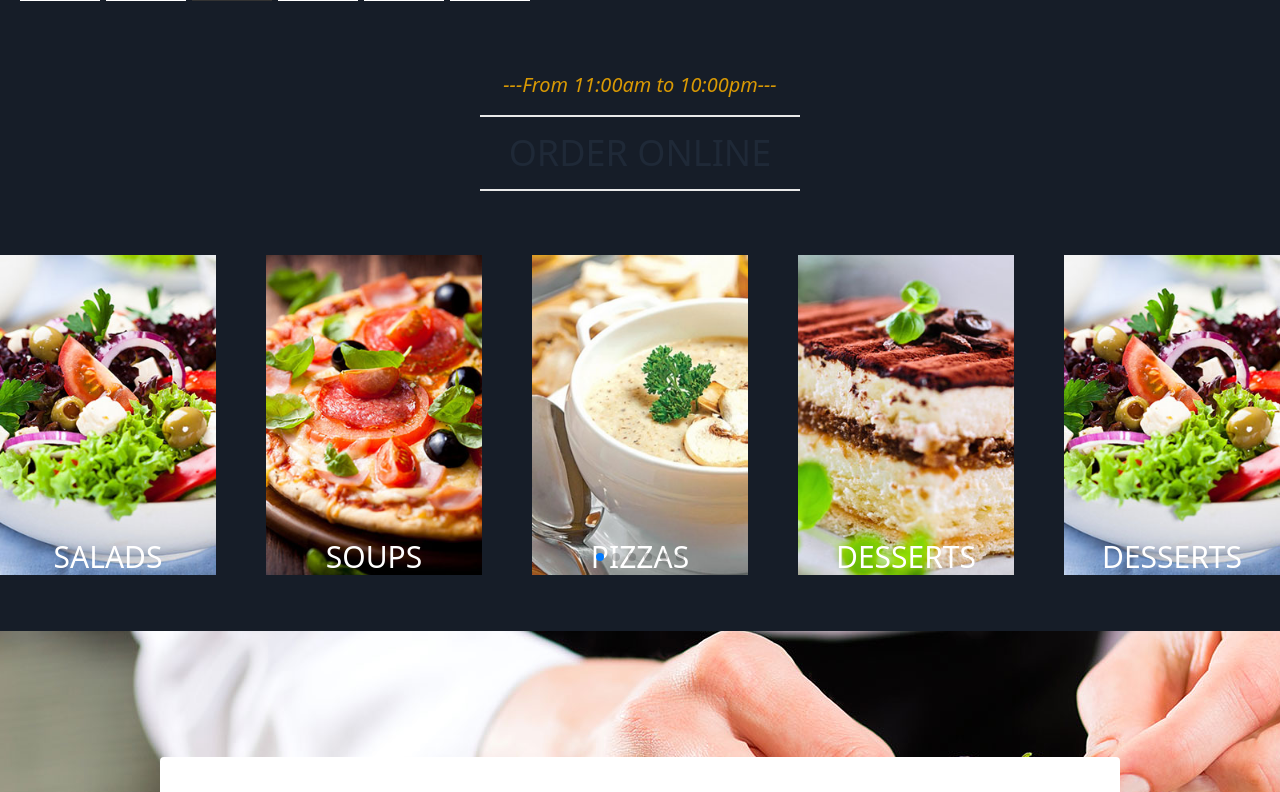
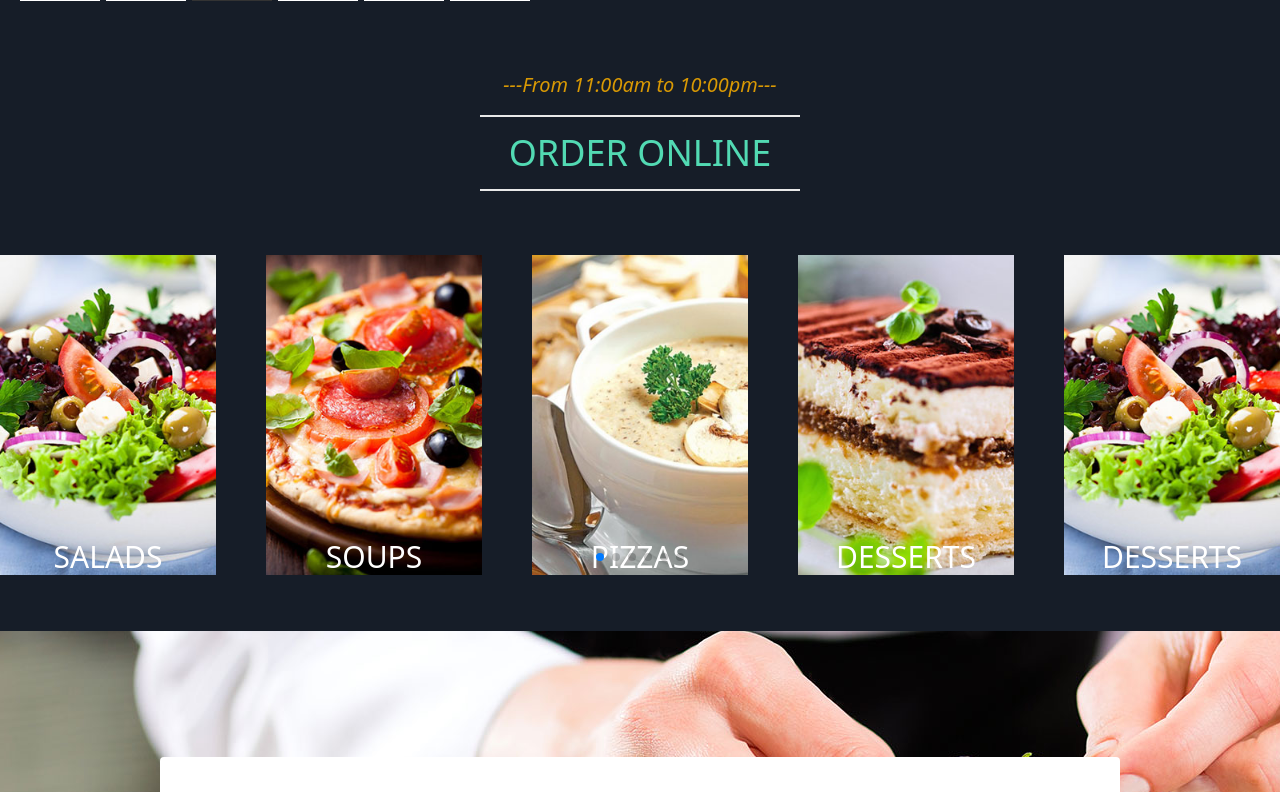
Before and after one commit to code-with-omar/restaurant-client, a React (Vite) app: page / in a window 1280 px wide. Shown: the part 788-1580 px from the top of the page. Built offline with nearby package versions, Linux system fonts and the light colour scheme.

Commit message:
fixed feature parallex and add button

```diff
--- a/src/Pages/Home/Features/Features.jsx
+++ b/src/Pages/Home/Features/Features.jsx
@@ -3,17 +3,18 @@ import img from "./../../../assets/home/featured.jpg"
 import './features.css'
 const Features = () => {
     return (
-        <section className="my-bg md:h-screen w-full flex items-stretch">
+        <section className="my-bg bg-fixed md:h-screen w-full flex mt-10 md:mt-20 items-stretch">
             <div className=" w-11/12 mx-auto px-12 lg:px-48 py-12 lg:py-24 self-center rounded">
 
                     <SectionTitle subHeading={"Check it out"} heading={"FROM OUR MENU"}></SectionTitle>
 
                 <div className="grid grid-flow-row sm:grid-flow-col justify-center items-center gap-x-0  lg:gap-x-16 md:gap-x-12">
-                    <img className="md:w-[400px] lg:w-[500px] mb-5 md:mb-0" src={img} alt="" />
+                    <img className="md:w-[500px] lg:w-[640px] mb-5 md:mb-0" src={img} alt="" />
                     <div className="text-lg lg:text-2xl md:text-xl text-white font-normal leading-9">
                         <h3>March 20, 2023</h3>
                         <h3>WHERE CAN I GET SOME?</h3>
                         <p className="text-justify">Lorem ipsum dolor sit amet consectetur adipisicing elit. Error voluptate facere, deserunt dolores maiores quod nobis quas quasi. Eaque repellat recusandae ad laudantium tempore consequatur consequuntur omnis ullam maxime ten</p>
+                        <button className="btn btn-outline border-0 border-b-4 mt-5 hover:bg-red-700 hover:text-white hover:border-b-0 transition-colors">Read More</button>
                     </div>
                 </div>
             </div>
--- a/src/components/SectionTitle.jsx
+++ b/src/components/SectionTitle.jsx
@@ -2,7 +2,7 @@ const SectionTitle = ({ heading, subHeading }) => {
     return (
         <div className="text-center w-1/2 md:w-1/2 lg:w-1/4 mx-auto my-12 md:my-16">
             <p className="text-base lg:text-xl md:text-lg text-[#D99904] font-normal italic ">---{subHeading}---</p>
-            <h2 className="text-xl lg:text-4xl md:text-3xl border-y-2 border-y-[#E8E8E8] mx-auto py-2 md:py-4 my-2 md:my-4">{heading}</h2>
+            <h2 className="text-xl text-[#52dab3] lg:text-4xl md:text-3xl border-y-2 border-y-[#E8E8E8] mx-auto py-2 md:py-4 my-2 md:my-4">{heading}</h2>
         </div>
     );
 };
```
